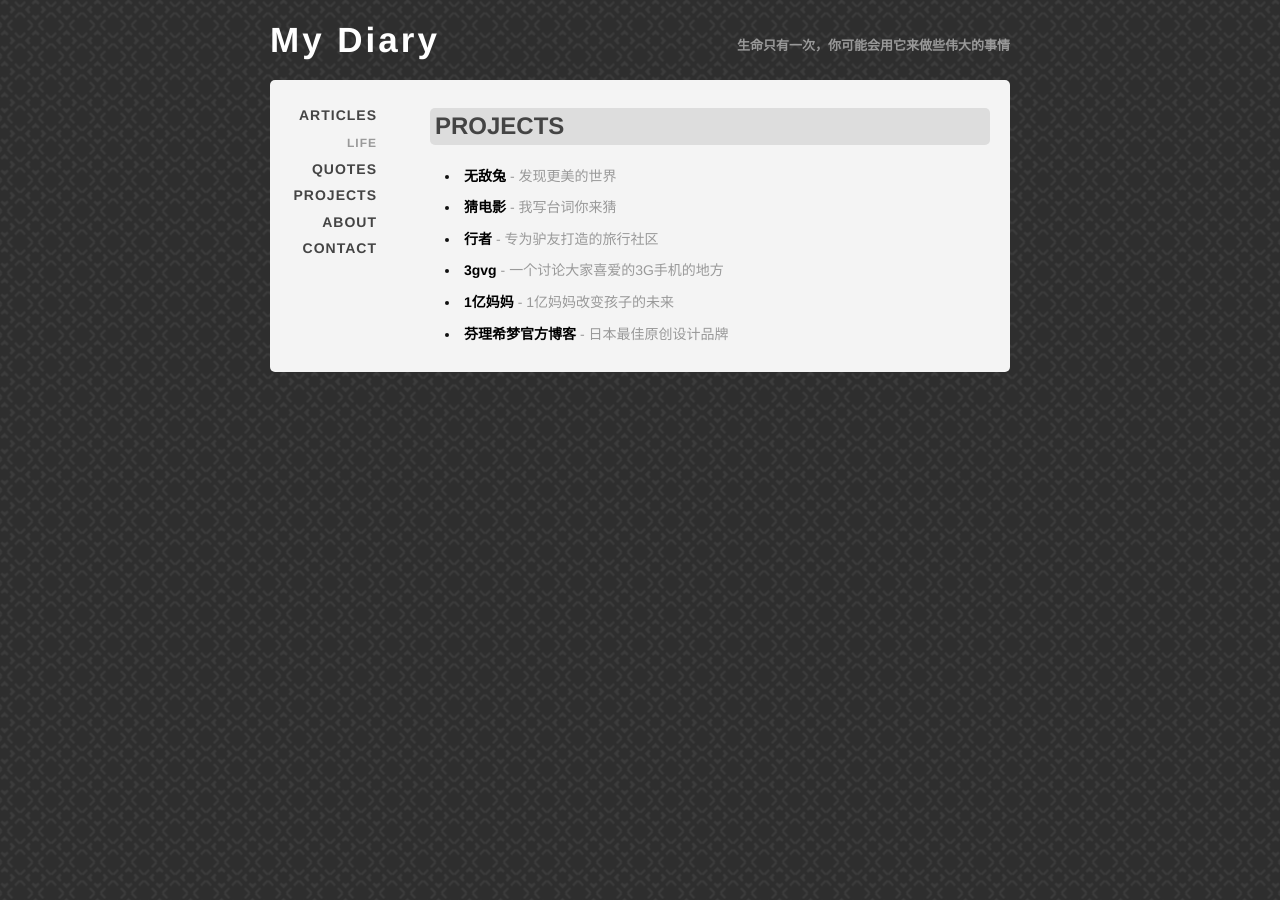
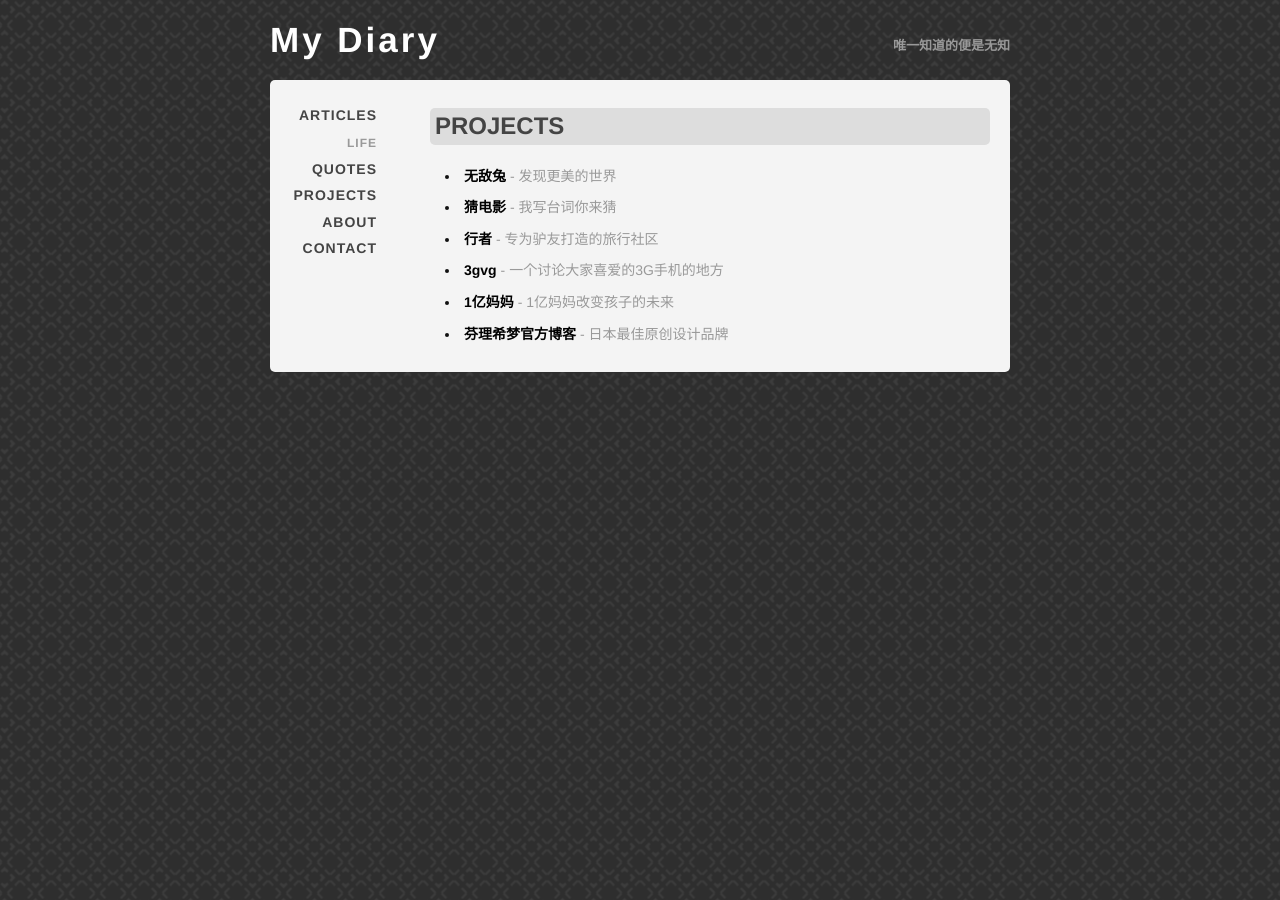
Before and after one commit to cyshi/sxs.github.com, a Jekyll site: the page built from projects.html, in a window 1280 px wide. Built offline with Jekyll 4.4.1, drawn with Linux system fonts in a browser that asks for light colours; Markdown is read by kramdown in place of the engine named in the settings.

Commit message:
modify profile

```diff
--- a/_layouts/profile.html
+++ b/_layouts/profile.html
@@ -21,7 +21,7 @@
 
 	<body>
 		<div id="logo">
-			<span id="tags">生命只有一次，你可能会用它来做些伟大的事情</span>
+			<span id="tags">唯一知道的便是无知</span>
 			<h1><a href="/">My Diary</a></h1></div>
 		<div id="wrapper">
 			<div id="content" class="index">
```
